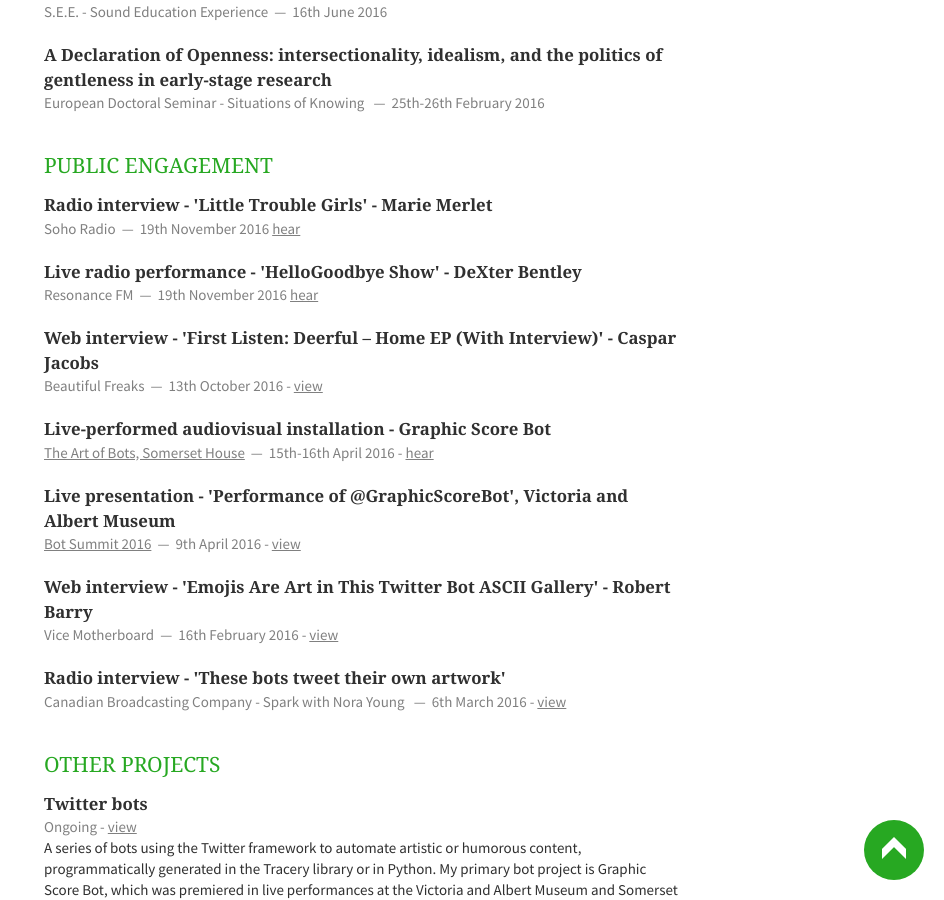
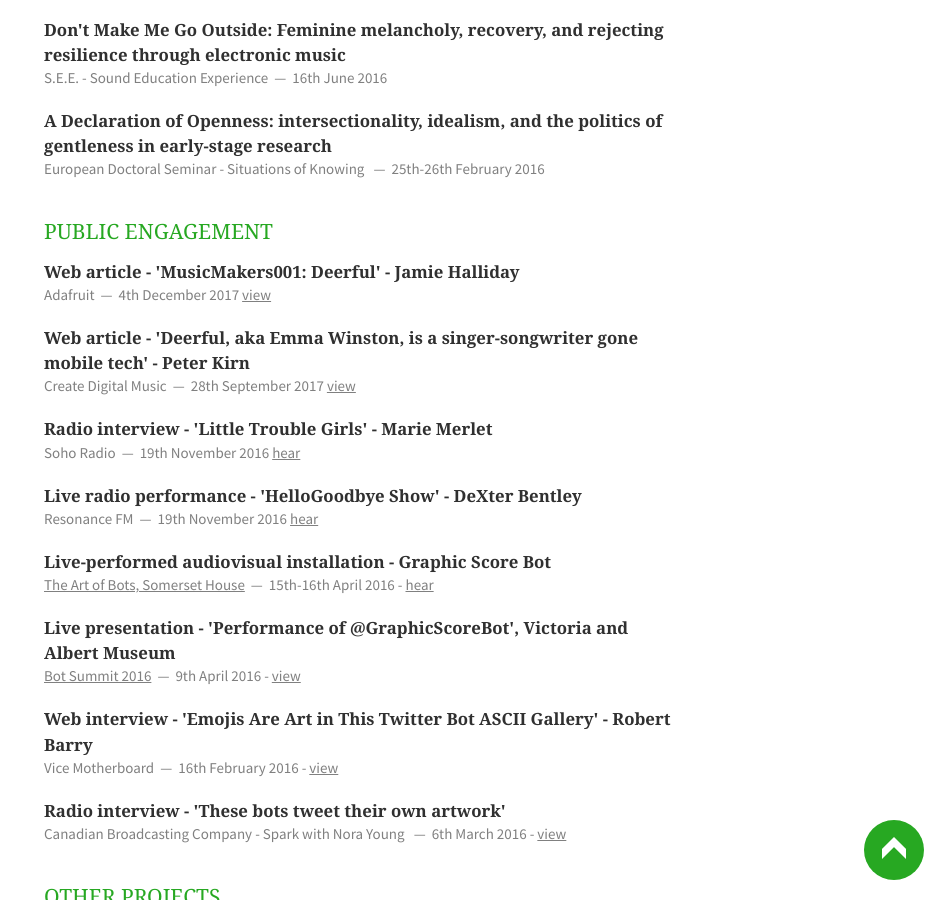
Before and after one commit to emmawinston/cv, a Jekyll site: the page built from index.html, in a window 1280 px wide and 900 px high, scrolled down 2297 px. Shown: the whole window, without its empty margins (336-1280 px from the left). Built offline with Jekyll 4.4.1, drawn with Linux system fonts in a browser that asks for light colours; nearby versions of some CDN libraries; Markdown is read by kramdown in place of the engine named in the settings; the list of posts is cut into pages by our own code; some of the changed text lies outside the part shown.

Commit message:
update engagements

```diff
--- a/_includes/media.html
+++ b/_includes/media.html
@@ -1,5 +1,19 @@
 <section class="eleven columns">
     <h1>Public Engagement</h1>
+    <article>
+        <header>
+            <h1>Web article - 'MusicMakers001: Deerful' - Jamie Halliday</h1>
+            <span><address>Adafruit</address><time>4th December 2017</time> <a href="https://blog.adafruit.com/2017/12/04/musicmakers001-deerful/">view</a></span>
+        </header>
+        <p></p>
+    </article>
+    <article>
+        <header>
+            <h1>Web article - 'Deerful, aka Emma Winston, is a singer-songwriter gone mobile tech' - Peter Kirn</h1>
+            <span><address>Create Digital Music</address><time>28th September 2017</time> <a href="http://cdm.link/2017/09/deerful-aka-emma-winston-is-a-singer-songwriter-gone-mobile-tech/">view</a></span>
+        </header>
+        <p></p>
+    </article>
     <article>
         <header>
             <h1>Radio interview - 'Little Trouble Girls' - Marie Merlet</h1>
@@ -11,13 +25,6 @@
         <header>
             <h1>Live radio performance - 'HelloGoodbye Show' - DeXter Bentley</h1>
             <span><address>Resonance FM</address><time>19th November 2016</time> <a href="https://hellogoodbyeshow.com/2016/11/13/hello-goodbye-info-19-11-16-ft-yama-warashi-deerful/">hear</a></span>
-        </header>
-        <p></p>
-    </article>
-    <article>
-        <header>
-            <h1>Web interview - 'First Listen: Deerful – Home EP (With Interview)' - Caspar Jacobs</h1>
-            <span><address>Beautiful Freaks</address><time>13th October 2016</time> - <a href="http://beautifulfreaks.co.uk/features/2016/10/first-listen-deerful-home-ep-with-interview/">view</a></span>
         </header>
         <p></p>
     </article>
--- a/_includes/publications.html
+++ b/_includes/publications.html
@@ -7,4 +7,11 @@
         </header>
         <p></p>
     </article>
+    <article>
+        <header>
+            <h1>Web article - 'Deerful: Peach'</h1>
+            <span><address>Gold Flake Paint</address><time>2nd June 2017</time> <a href="https://www.goldflakepaint.co.uk/album-stream-deerful-peach/">view</a></span>
+        </header>
+        <p></p>
+    </article>
 </section>
```
